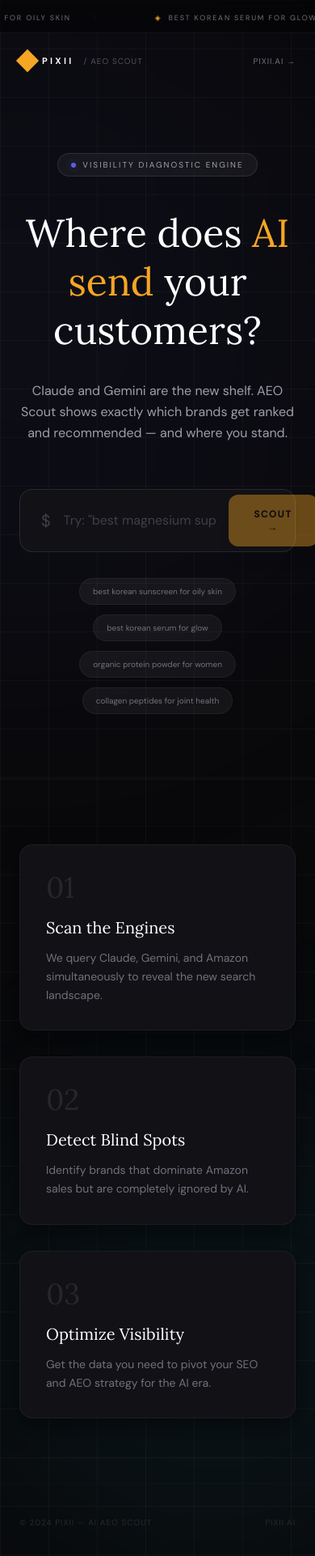
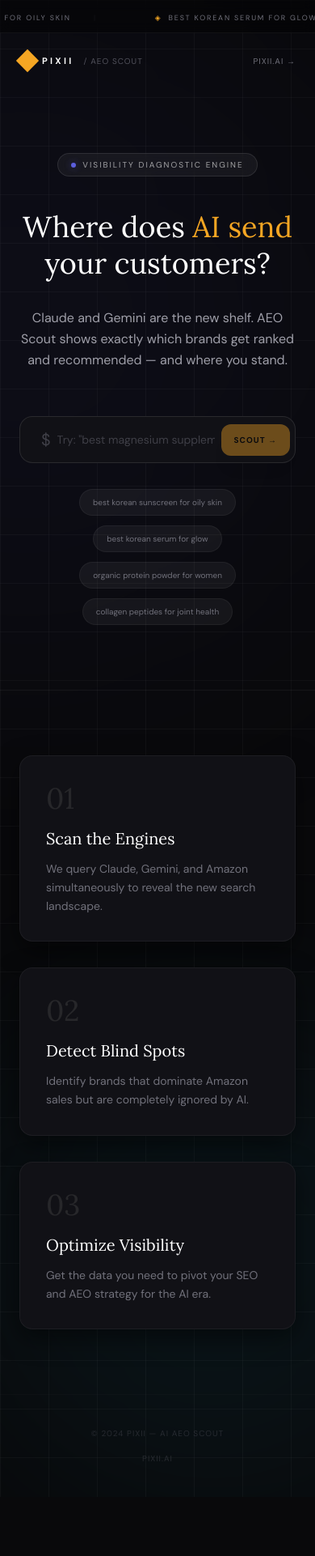
Before and after one commit to nidhiatwork01-cmyk/pixii, a Next.js app: page / in a window 390 px wide. Shown: the top 1922 px of the page at 81% size. After the commit the page ends 1849 px from the top, so only its background shows below. Built offline with nearby package versions, Linux system fonts and the light colour scheme; a web font is replaced by a local one.

Commit message:
UI: Enhance mobile responsiveness for landing page and results dashboard

```diff
--- a/app/page.tsx
+++ b/app/page.tsx
@@ -96,7 +96,7 @@ export default function HomePage() {
         </div>
 
         {/* Headline */}
-        <h1 className="font-serif text-5xl sm:text-6xl md:text-8xl text-white leading-tight max-w-5xl">
+        <h1 className="font-serif text-4xl sm:text-5xl md:text-8xl text-white leading-tight max-w-5xl">
           Where does <span className="text-[#F5A623]">AI send</span> <br className="hidden sm:block" />
           your customers?
         </h1>
@@ -117,13 +117,13 @@ export default function HomePage() {
                 value={query}
                 onChange={(e) => setQuery(e.target.value)}
                 onKeyDown={handleKeyDown}
-                placeholder='Try: "best magnesium supplement for seniors"'
-                className="flex-1 bg-transparent px-4 py-4 font-sans text-base text-white placeholder:text-zinc-700 outline-none"
+                placeholder='Try: "best magnesium supplement"'
+                className="flex-1 bg-transparent px-2 sm:px-4 py-3 sm:py-4 font-sans text-sm sm:text-base text-white placeholder:text-zinc-700 outline-none min-w-0"
               />
               <button
                 onClick={() => handleSearch()}
                 disabled={isLoading || !query.trim()}
-                className="px-8 py-4 bg-[#F5A623] hover:bg-[#FBBF24] disabled:opacity-40 text-black font-sans text-xs font-bold uppercase tracking-widest rounded-xl transition-all active:scale-95 shadow-xl"
+                className="px-4 sm:px-8 py-3 sm:py-4 bg-[#F5A623] hover:bg-[#FBBF24] disabled:opacity-40 text-black font-sans text-[10px] sm:text-xs font-bold uppercase tracking-widest rounded-xl transition-all active:scale-95 shadow-xl whitespace-nowrap"
               >
                 Scout →
               </button>
@@ -162,8 +162,8 @@ export default function HomePage() {
         </div>
       </section>
 
-      <footer className="px-6 py-10 border-t border-white/5 flex justify-between items-center opacity-40">
-        <span className="font-sans text-[10px] uppercase tracking-widest text-zinc-600">© 2024 PIXII — AI AEO SCOUT</span>
+      <footer className="px-6 py-10 border-t border-white/5 flex flex-col sm:flex-row justify-between items-center gap-4 sm:gap-0 opacity-40">
+        <span className="font-sans text-[10px] uppercase tracking-widest text-zinc-600 text-center">© 2024 PIXII — AI AEO SCOUT</span>
         <a href="https://pixii.ai" className="font-sans text-[10px] uppercase tracking-widest text-zinc-600 hover:text-white transition-colors">pixii.ai</a>
       </footer>
     </div>
--- a/app/results/page.tsx
+++ b/app/results/page.tsx
@@ -62,7 +62,7 @@ export default function ResultsPage() {
             <div className="w-1.5 h-1.5 rounded-full bg-[#6366F1] shadow-[0_0_10px_rgba(99,102,241,0.5)]" />
             <p className="font-sans text-[10px] uppercase tracking-[0.2em] text-zinc-600">Query Identified</p>
           </div>
-          <h1 className="font-serif text-5xl md:text-6xl text-white mb-10 max-w-4xl leading-tight">
+          <h1 className="font-serif text-4xl md:text-6xl text-white mb-10 max-w-4xl leading-tight">
             &ldquo;{data.query}&rdquo;
           </h1>
 
@@ -74,21 +74,21 @@ export default function ResultsPage() {
                 <p className="font-sans text-[10px] uppercase tracking-[0.2em] text-zinc-600 mb-2">AI Engine Verdict</p>
                 <div className="font-serif text-xl text-zinc-300 leading-relaxed">
                   {dominator ? (
-                    <span className="flex items-center gap-3">
-                      <span className="font-sans font-bold text-[10px] uppercase tracking-widest bg-[#F5A623]/10 text-[#F5A623] border border-[#F5A623]/20 px-3 py-1 rounded-full">
+                    <span className="flex flex-col sm:flex-row sm:items-center gap-3 items-start">
+                      <span className="font-sans font-bold text-[10px] uppercase tracking-widest bg-[#F5A623]/10 text-[#F5A623] border border-[#F5A623]/20 px-3 py-1 rounded-full shrink-0">
                         Dominates
                       </span>
-                      <span>{dominator.replace(/\*\*/g, "")} is the clear market leader in AI recommendations.</span>
+                      <span className="text-base sm:text-xl">{dominator.replace(/\*\*/g, "")} is the clear market leader in AI recommendations.</span>
                     </span>
                   ) : (
                     "No single brand dominance identified across AI models."
                   )}
                   {blindSpot && (
-                    <div className="mt-4 flex items-center gap-3">
-                      <span className="font-sans font-bold text-[10px] uppercase tracking-widest bg-red-500/10 text-red-400 border border-red-500/20 px-3 py-1 rounded-full">
+                    <div className="mt-4 flex flex-col sm:flex-row sm:items-center gap-3 items-start">
+                      <span className="font-sans font-bold text-[10px] uppercase tracking-widest bg-red-500/10 text-red-400 border border-red-500/20 px-3 py-1 rounded-full shrink-0">
                         AI Blind Spot
                       </span>
-                      <span>{blindSpot.brand.replace(/\*\*/g, "")} is ranked #{blindSpot.rank} on Amazon but invisible to AI engines.</span>
+                      <span className="text-base sm:text-xl">{blindSpot.brand.replace(/\*\*/g, "")} is ranked #{blindSpot.rank} on Amazon but invisible to AI engines.</span>
                     </div>
                   )}
                 </div>
--- a/components/ScoreCard.tsx
+++ b/components/ScoreCard.tsx
@@ -53,8 +53,8 @@ export default function ScoreCard({ data }: ScoreCardProps) {
         <h2 className="font-serif text-3xl text-white">Market Visibility Scorecard</h2>
       </div>
 
-      <div className="bg-[#09090B] border border-white/5 rounded-xl overflow-hidden shadow-2xl">
-        <table className="w-full text-left border-collapse">
+      <div className="bg-[#09090B] border border-white/5 rounded-xl overflow-hidden shadow-2xl overflow-x-auto">
+        <table className="w-full text-left border-collapse min-w-[800px]">
           <thead>
             <tr className="border-b border-white/5 bg-white/[0.02]">
               <th className="px-6 py-4 font-sans text-[10px] uppercase tracking-[0.2em] text-zinc-500">Brand & Signal</th>
```
